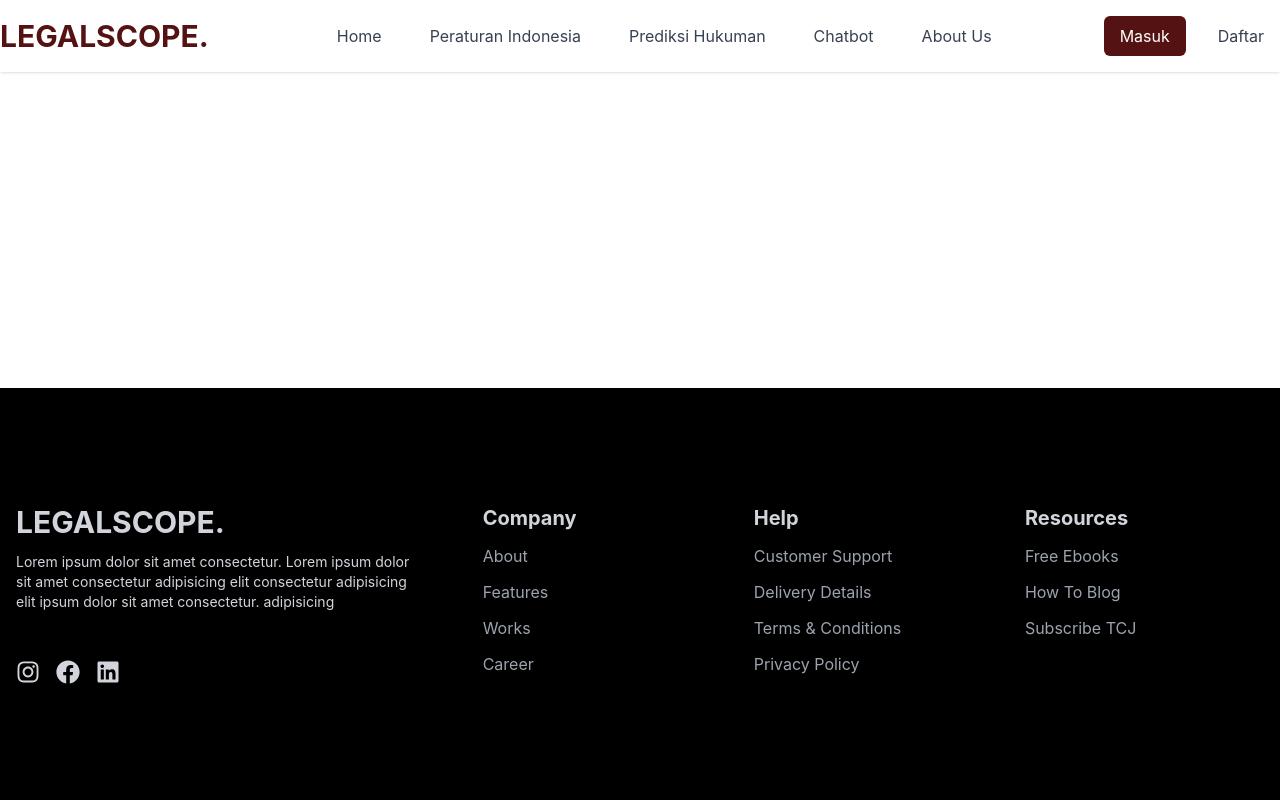
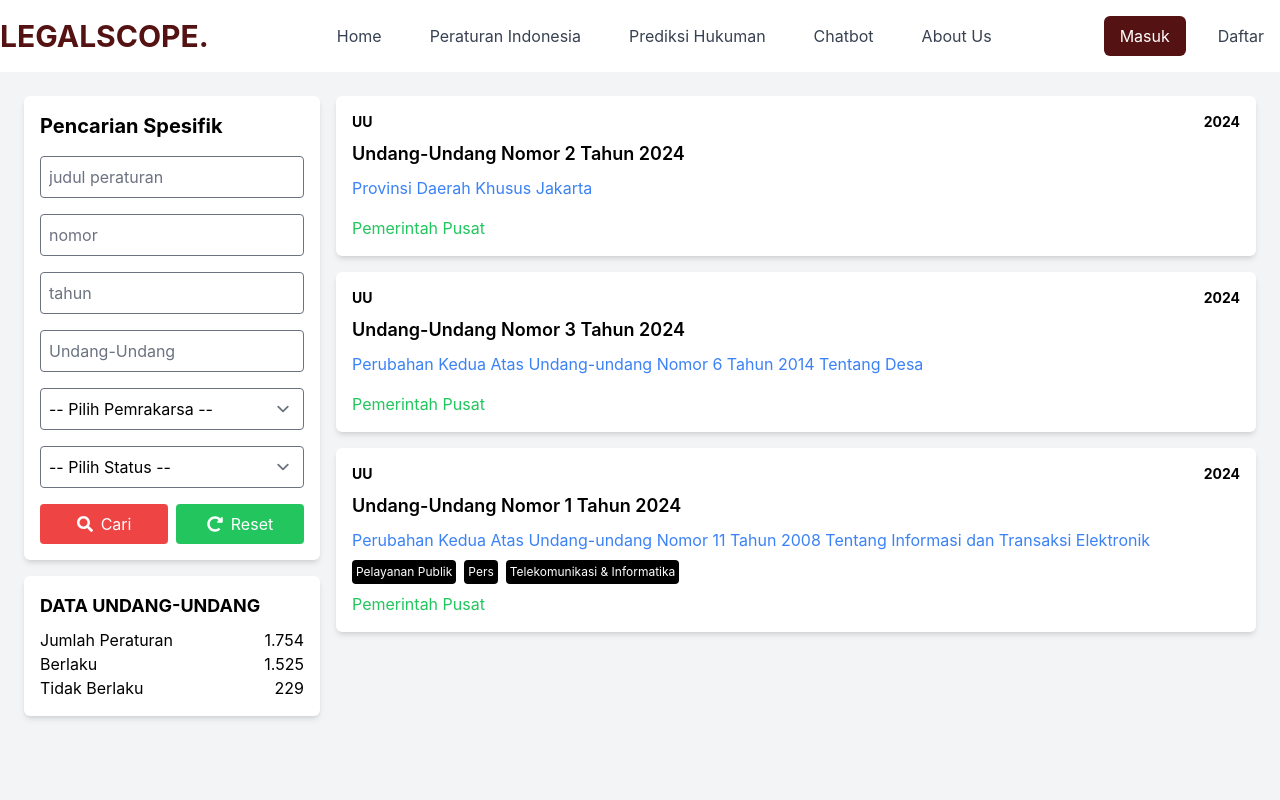
Before and after one commit to Lattaes/LegalScope, a React (Create React App) app in the folder legalscope-web/: page /Peraturan in a window 1280 px wide. Shown: the top 800 px of the page. Built offline with nearby package versions, Linux system fonts and the light colour scheme.

Commit message:
UI: Peraturan dan Peraturan Detail

```diff
--- a/legalscope-web/src/App.jsx
+++ b/legalscope-web/src/App.jsx
@@ -6,6 +6,8 @@ import EditProfile from "./pages/EditProfile";
 import Login from "./pages/Login";
 import Register from "./pages/Register";
 import PeraturanIndonesia from "./pages/PeraturanIndonesia";
+import Peraturan from "./pages/Peraturan";
+import PeraturanDetail from "./pages/PeraturanDetail";
 import PrediksiHukuman from "./pages/PrediksiHukuman";
 import Chatbot from "./pages/Chatbot";
 import AboutUs from "./pages/AboutUs";
@@ -29,6 +31,8 @@ function App() {
               element={<PeraturanIndonesia />}
             />
             <Route path="/prediksi-hukuman" element={<PrediksiHukuman />} />
+            <Route path="/Peraturan" element={<Peraturan />} />
+            <Route path="/Peraturan-detail" element={<PeraturanDetail />} />
             <Route path="/chatbot" element={<Chatbot />} />
             <Route path="/about-us" element={<AboutUs />} />
             {/* Tambahkan rute untuk halaman Blog dan Contact jika diperlukan */}
--- /dev/null
+++ b/legalscope-web/src/components/PeraturanCard.jsx
@@ -0,0 +1,30 @@
+import React from "react";
+import { FaFilePdf, FaLock } from "react-icons/fa";
+
+const PeraturanCard = ({ title, subtitle, document, tags, year }) => {
+  return (
+    <div className="p-4 bg-white shadow-md rounded-md flex flex-col space-y-2">
+      <div className="flex justify-between items-center">
+        <div className="text-sm font-bold">UU</div>
+        <div className="text-sm font-bold">{year}</div>
+      </div>
+      <h3 className="text-lg font-semibold">{title}</h3>
+      <p className="text-blue-500">{subtitle}</p>
+      {tags && (
+        <div className="flex flex-wrap gap-2">
+          {tags.map((tag, index) => (
+            <span
+              key={index}
+              className="bg-black text-white p-1 rounded text-xs"
+            >
+              {tag}
+            </span>
+          ))}
+        </div>
+      )}
+      <div className="text-green-500">Pemerintah Pusat</div>
+    </div>
+  );
+};
+
+export default PeraturanCard;
--- /dev/null
+++ b/legalscope-web/src/components/PeraturanDetail.jsx
@@ -0,0 +1,52 @@
+import React from "react";
+import { FaFilePdf, FaLock } from "react-icons/fa";
+
+const PeraturanDetail = ({ detail }) => {
+  return (
+    <div className="p-4 bg-white shadow-md rounded-md">
+      <h1 className="text-2xl font-bold mb-4">{detail.title}</h1>
+      <table className="w-full text-left">
+        <tbody>
+          <tr>
+            <th className="py-2">Jenis/Bentuk Peraturan</th>
+            <td className="py-2">{detail.jenis}</td>
+          </tr>
+          <tr>
+            <th className="py-2">Pemrakarsa</th>
+            <td className="py-2">{detail.pemrakarsa}</td>
+          </tr>
+          <tr>
+            <th className="py-2">Nomor</th>
+            <td className="py-2">{detail.nomor}</td>
+          </tr>
+          <tr>
+            <th className="py-2">Tahun</th>
+            <td className="py-2">{detail.tahun}</td>
+          </tr>
+          <tr>
+            <th className="py-2">Tentang</th>
+            <td className="py-2">{detail.tentang}</td>
+          </tr>
+          <tr>
+            <th className="py-2">Tempat Penetapan</th>
+            <td className="py-2">{detail.tempatPenetapan}</td>
+          </tr>
+          <tr>
+            <th className="py-2">Ditetapkan Tanggal</th>
+            <td className="py-2">{detail.tanggalPenetapan}</td>
+          </tr>
+          <tr>
+            <th className="py-2">Pejabat yang Menetapkan</th>
+            <td className="py-2">{detail.pejabat}</td>
+          </tr>
+          <tr>
+            <th className="py-2">Status</th>
+            <td className="py-2">{detail.status}</td>
+          </tr>
+        </tbody>
+      </table>
+    </div>
+  );
+};
+
+export default PeraturanDetail;
--- /dev/null
+++ b/legalscope-web/src/components/SearchForm.jsx
@@ -0,0 +1,54 @@
+import React from "react";
+import { FaSearch, FaRedoAlt } from "react-icons/fa";
+
+const SearchForm = () => {
+  return (
+    <div className="p-4 bg-white shadow-md rounded-md">
+      <h2 className="text-xl font-bold mb-4">Pencarian Spesifik</h2>
+      <form className="space-y-4">
+        <input
+          className="w-full p-2 border rounded"
+          type="text"
+          placeholder="judul peraturan"
+        />
+        <input
+          className="w-full p-2 border rounded"
+          type="text"
+          placeholder="nomor"
+        />
+        <input
+          className="w-full p-2 border rounded"
+          type="text"
+          placeholder="tahun"
+        />
+        <input
+          className="w-full p-2 border rounded"
+          type="text"
+          placeholder="Undang-Undang"
+        />
+        <select className="w-full p-2 border rounded">
+          <option>-- Pilih Pemrakarsa --</option>
+        </select>
+        <select className="w-full p-2 border rounded">
+          <option>-- Pilih Status --</option>
+        </select>
+        <div className="flex space-x-2">
+          <button
+            type="submit"
+            className="bg-red-500 text-white p-2 rounded flex-1 flex items-center justify-center"
+          >
+            <FaSearch className="mr-2" /> Cari
+          </button>
+          <button
+            type="reset"
+            className="bg-green-500 text-white p-2 rounded flex-1 flex items-center justify-center"
+          >
+            <FaRedoAlt className="mr-2" /> Reset
+          </button>
+        </div>
+      </form>
+    </div>
+  );
+};
+
+export default SearchForm;
--- a/legalscope-web/src/index.css
+++ b/legalscope-web/src/index.css
@@ -4,15 +4,15 @@
 
 body {
   margin: 0;
-  font-family: -apple-system, BlinkMacSystemFont, 'Segoe UI', 'Roboto', 'Oxygen',
-    'Ubuntu', 'Cantarell', 'Fira Sans', 'Droid Sans', 'Helvetica Neue',
+  font-family: -apple-system, BlinkMacSystemFont, "Segoe UI", "Roboto", "Oxygen",
+    "Ubuntu", "Cantarell", "Fira Sans", "Droid Sans", "Helvetica Neue",
     sans-serif;
   -webkit-font-smoothing: antialiased;
   -moz-osx-font-smoothing: grayscale;
 }
 
 code {
-  font-family: source-code-pro, Menlo, Monaco, Consolas, 'Courier New',
+  font-family: source-code-pro, Menlo, Monaco, Consolas, "Courier New",
     monospace;
 }
 
--- /dev/null
+++ b/legalscope-web/src/pages/Peraturan.jsx
@@ -0,0 +1,65 @@
+import React from "react";
+import SearchForm from "../components/SearchForm";
+import PeraturanCard from "../components/PeraturanCard";
+
+const App = () => {
+  const peraturanData = [
+    {
+      title: "Undang-Undang Nomor 2 Tahun 2024",
+      subtitle: "Provinsi Daerah Khusus Jakarta",
+      document: false,
+      tags: [],
+      year: 2024,
+    },
+    {
+      title: "Undang-Undang Nomor 3 Tahun 2024",
+      subtitle:
+        "Perubahan Kedua Atas Undang-undang Nomor 6 Tahun 2014 Tentang Desa",
+      document: false,
+      tags: [],
+      year: 2024,
+    },
+    {
+      title: "Undang-Undang Nomor 1 Tahun 2024",
+      subtitle:
+        "Perubahan Kedua Atas Undang-undang Nomor 11 Tahun 2008 Tentang Informasi dan Transaksi Elektronik",
+      document: false,
+      tags: ["Pelayanan Publik", "Pers", "Telekomunikasi & Informatika"],
+      year: 2024,
+    },
+  ];
+
+  return (
+    <div className="min-h-screen bg-gray-100 p-6">
+      <div className="container mx-auto grid grid-cols-1 md:grid-cols-4 gap-4">
+        <div className="md:col-span-1">
+          <SearchForm />
+          <div className="mt-4 p-4 bg-white shadow-md rounded-md">
+            <h3 className="text-lg font-bold">DATA UNDANG-UNDANG</h3>
+            <div className="mt-2">
+              <div className="flex justify-between">
+                <span>Jumlah Peraturan</span>
+                <span>1.754</span>
+              </div>
+              <div className="flex justify-between">
+                <span>Berlaku</span>
+                <span>1.525</span>
+              </div>
+              <div className="flex justify-between">
+                <span>Tidak Berlaku</span>
+                <span>229</span>
+              </div>
+            </div>
+          </div>
+        </div>
+        <div className="md:col-span-3 space-y-4">
+          {peraturanData.map((data, index) => (
+            <PeraturanCard key={index} {...data} />
+          ))}
+        </div>
+      </div>
+    </div>
+  );
+};
+
+export default App;
--- /dev/null
+++ b/legalscope-web/src/pages/PeraturanDetail.jsx
@@ -0,0 +1,29 @@
+import React from "react";
+import PeraturanDetail from "../components/PeraturanDetail";
+
+const App = () => {
+  const detailData = {
+    title:
+      "Undang-undang Nomor 2 Tahun 2024 Tentang Provinsi Daerah Khusus Jakarta",
+    jenis: "UNDANG-UNDANG",
+    pemrakarsa: "PEMERINTAH PUSAT",
+    nomor: 2,
+    tahun: 2024,
+    tentang: "PROVINSI DAERAH KHUSUS JAKARTA",
+    tempatPenetapan: "Jakarta",
+    tanggalPenetapan: "25 April 2024",
+    pejabat: "JOKO WIDODO",
+    status: "Berlaku",
+    dokumen: false,
+  };
+
+  return (
+    <div className=" bg-gray-100 p-6">
+      <div className="container mx-auto ">
+        <PeraturanDetail detail={detailData} />
+      </div>
+    </div>
+  );
+};
+
+export default App;
```
Also changed, not shown: tailwind.config.js (added, +8 -0 lines), 1 other file (tests, documents, lock files or other folders).
